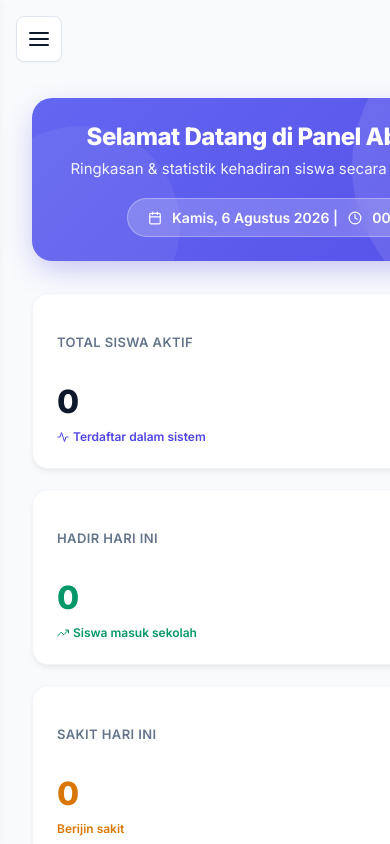
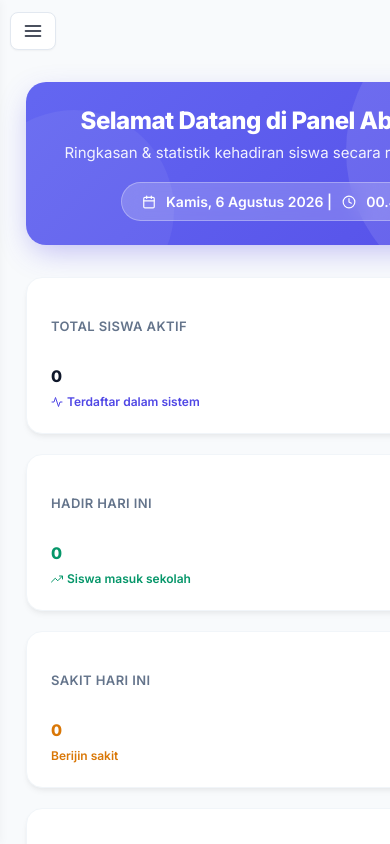
Before and after one commit to ALFAA28/absensi_frontend_smk, a React (Create React App) app: page / in a window 390 px wide. Shown: the top 844 px of the page. Built offline with nearby package versions, Linux system fonts and the light colour scheme; no server answers; sample sign-in values are in the browser's storage.

Commit message:
Shrink fonts, buttons, and paddings for mobile layout to fit more content

```diff
--- a/src/App.css
+++ b/src/App.css
@@ -127,9 +127,48 @@ body {
 }
 
 @media (max-width: 768px) {
+  /* --- GLOBAL MOBILE SCALING --- */
+  /* Perkecil ukuran dasar agar semua elemen terlihat lebih jauh (tidak terlalu dekat) */
+  html {
+    font-size: 14px;
+  }
+
+  body {
+    font-size: 13px;
+  }
+
   .main-content {
     margin-left: 0;
-    padding: 16px;
+    padding: 12px 10px; /* Padding utama lebih kecil */
+  }
+
+  /* Perkecil ukuran form & input */
+  input, select, textarea {
+    font-size: 13px !important;
+    padding: 8px 12px !important;
+  }
+
+  /* Perkecil tombol-tombol */
+  button, .btn-add, .btn-back, .btn-import, .btn-save-absensi, .btn-login, .btn-cancel, .btn-confirm-delete {
+    font-size: 13px !important;
+    padding: 8px 16px !important;
+  }
+
+  /* Perkecil badge (status hadir, aktif, dsb) */
+  .badge, .badge-siswa, .badge-status, .badge-pill {
+    padding: 3px 10px !important;
+    font-size: 11px !important;
+  }
+
+  /* Judul halaman sedikit diperkecil */
+  h2 {
+    font-size: 18px !important;
+  }
+  h3 {
+    font-size: 16px !important;
+  }
+  h4 {
+    font-size: 14px !important;
   }
 
   .mobile-menu-btn {
@@ -139,10 +178,10 @@ body {
     background: var(--surface-color);
     border: 1px solid var(--border-color);
     border-radius: var(--radius-sm);
-    padding: 10px;
-    margin-bottom: 20px;
+    padding: 8px 12px !important;
+    margin-bottom: 16px;
     cursor: pointer;
-    font-size: 24px;
+    font-size: 20px !important;
     color: var(--text-primary);
     box-shadow: var(--shadow-sm);
     width: max-content;
```
